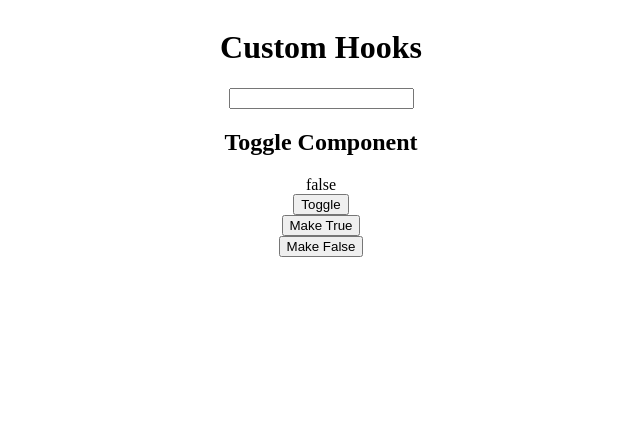
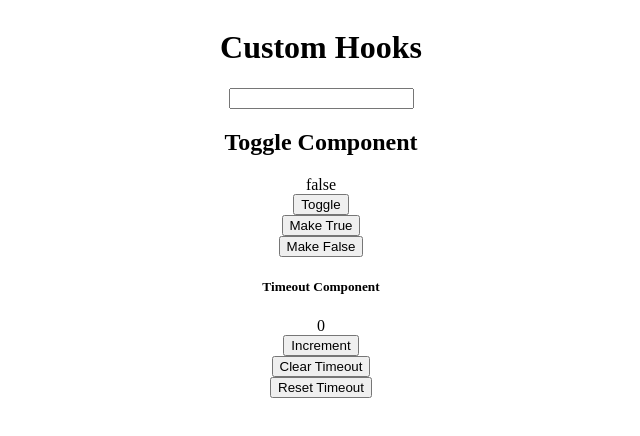
Before and after one commit to JunaidSikander/Custom-Hooks, a React (Create React App) app: page / in a window 1280 px wide. Shown: the top 436 px of the page, without its empty margins (319-959 px from the left). Built offline with nearby package versions, Linux system fonts and the light colour scheme.

Commit message:
:sparkles: [Add] useTimeout hook

```diff
--- a/src/App.js
+++ b/src/App.js
@@ -1,4 +1,4 @@
-import {LocalStorageHook, ToggleComponent} from "components";
+import {LocalStorageHook, TimeoutComponent, ToggleComponent} from "components";
 
 function App() {
 
@@ -7,6 +7,7 @@ function App() {
             <h1>Custom Hooks</h1>
             <LocalStorageHook/>
             <ToggleComponent/>
+            <TimeoutComponent/>
         </div>
     );
 }
--- /dev/null
+++ b/src/components/TimeoutComponent.js
@@ -0,0 +1,23 @@
+import React, {Fragment, useState} from 'react'
+import {useTimeout} from "hooks";
+
+const TimeoutComponent = () => {
+    const [count, setCount] = useState(10);
+    const {clear, reset} = useTimeout(() => setCount(0), 1000)
+    return (
+        <Fragment>
+            <h5>Timeout Component</h5>
+            <div>{count}</div>
+            <button onClick={() => {
+                setCount(c => c + 1)
+            }}>Increment
+            </button>
+            <button onClick={clear}>Clear Timeout
+            </button>
+            <button onClick={reset}>Reset Timeout
+            </button>
+        </Fragment>
+    )
+};
+
+export default TimeoutComponent;
--- a/src/components/index.js
+++ b/src/components/index.js
@@ -1,4 +1,5 @@
 import LocalStorageHook from "components/LocalStorageHook";
 import ToggleComponent from "components/ToggleComponent";
+import TimeoutComponent from "components/TimeoutComponent";
 
-export {LocalStorageHook, ToggleComponent}
+export {LocalStorageHook, ToggleComponent,TimeoutComponent}
--- a/src/hooks/index.js
+++ b/src/hooks/index.js
@@ -1,5 +1,6 @@
 import useToggle from "hooks/useToggle";
+import useTimeout from "hooks/useTimeout";
 import useLocalStorage from "hooks/useLocalStorage";
 import useUpdateLogger from "hooks/useUpdateLogger";
 
-export {useToggle, useLocalStorage, useUpdateLogger}
+export {useToggle, useTimeout, useLocalStorage, useUpdateLogger}
--- /dev/null
+++ b/src/hooks/useTimeout.js
@@ -0,0 +1,33 @@
+import {useCallback, useEffect, useRef} from "react";
+
+const useTimeout = (callback, delay) => {
+    const timeoutRef = useRef();
+    const callbackRef = useRef(callback);
+
+    useEffect(() => {
+        callbackRef.current = callback;
+    }, [callback]);
+
+    const set = useCallback(() => {
+        timeoutRef.current = setTimeout(() => callbackRef.current(), delay)
+    }, [delay]);
+
+    const clear = useCallback(() => {
+        timeoutRef.current && clearTimeout(timeoutRef.current);
+    }, []);
+
+    useEffect(() => {
+        set();
+        return clear
+    }, [delay, set, clear]);
+
+    const reset = useCallback(() => {
+        clear();
+        set();
+    }, [clear, set]);
+
+    return {reset, clear}
+};
+
+
+export default useTimeout;
```
